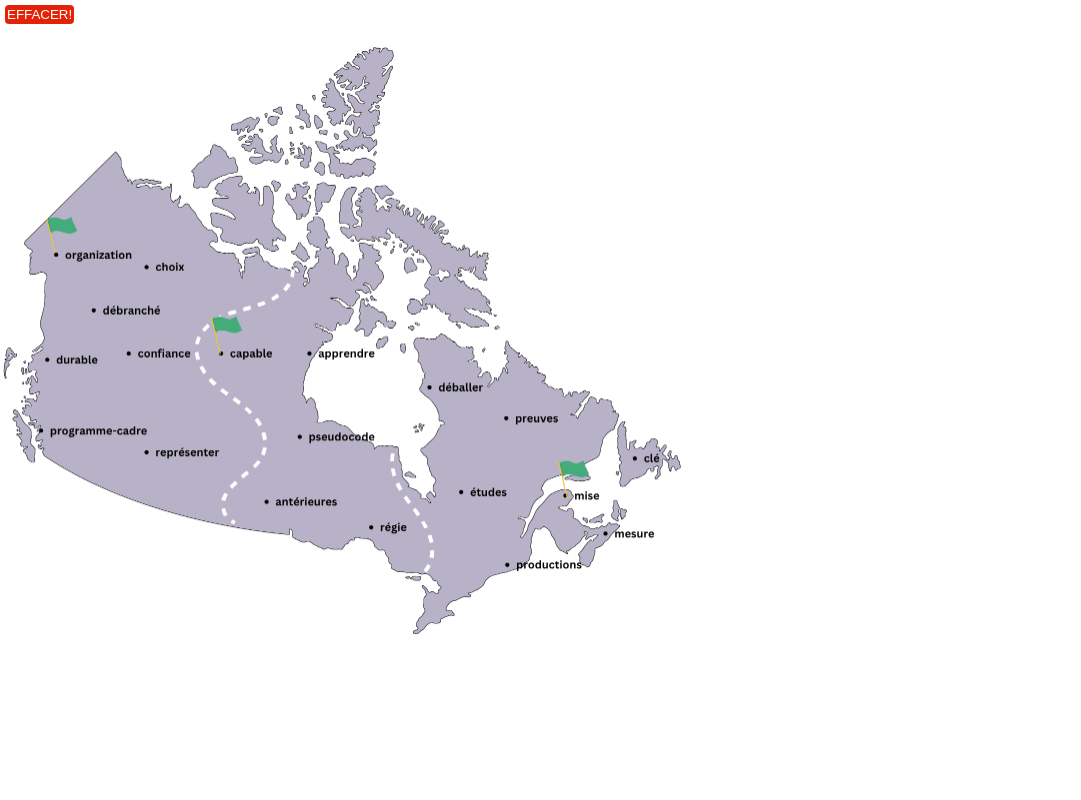
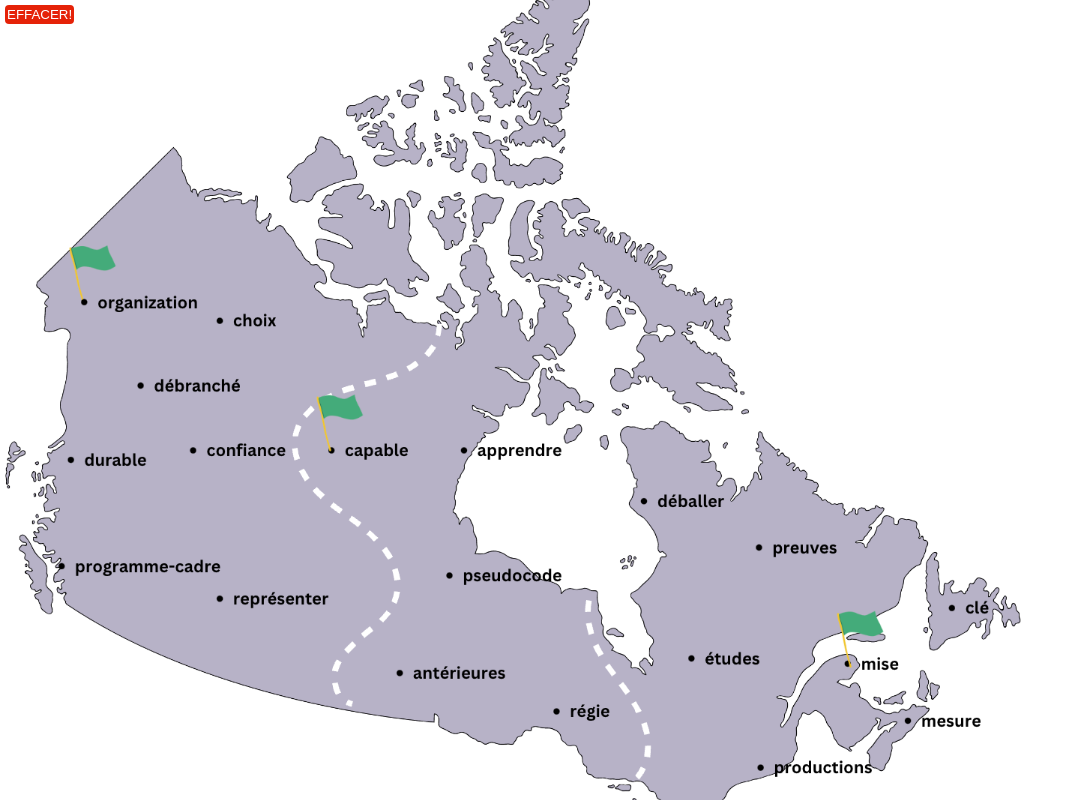
Before and after one commit to PerryEAO/perryeao.github.io, a plain HTML site: page index.html in a window 1280 px wide. Shown: the whole page, without its empty margins (0-1081 px from the left). Drawn offline with Linux system fonts and the light colour scheme.

Commit message:
commit 3

```diff
--- a/index.html
+++ b/index.html
@@ -11,7 +11,7 @@
     <style>
         body {
            background-image: url("cartecode.png");
-           background-size: 681px 595px;
+           background-size: 1021px 893px;
            background-repeat: no-repeat;
            background-position: 0% 20%;
         }
```
